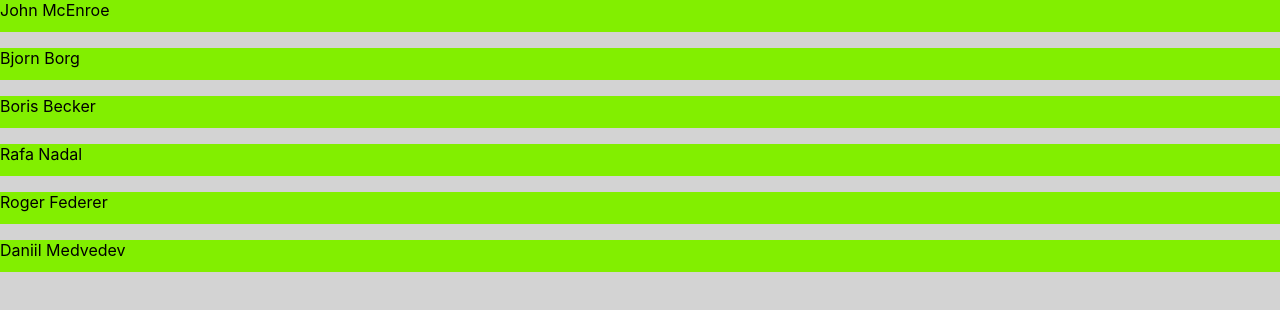
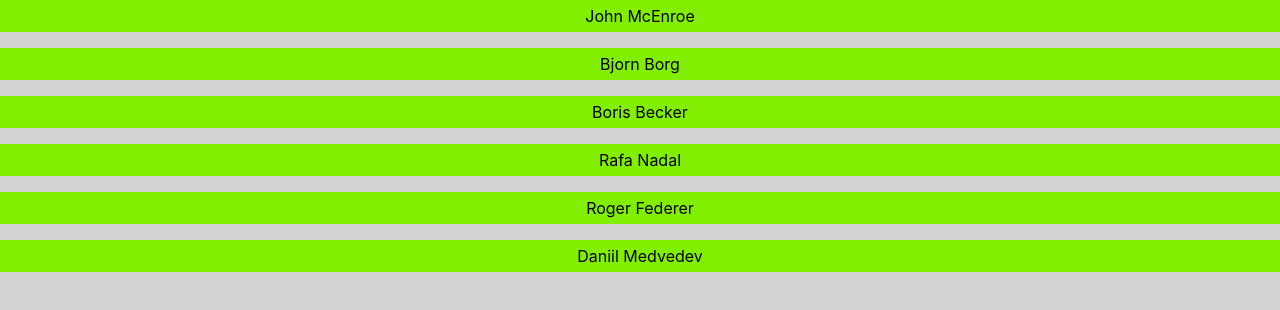
Before and after one commit to timurbuch/capstone-project, a React (Create React App) app: page / in a window 1280 px wide. Shown: the top 310 px of the page. Built offline with nearby package versions, Linux system fonts and the light colour scheme.

Commit message:
Change to <li> element, adjust styling

```diff
--- a/src/components/ListItem/ListItem.js
+++ b/src/components/ListItem/ListItem.js
@@ -1,15 +1,16 @@
 import styled from 'styled-components/macro'
 
 const ListItem = ({ name }) => {
-  return <StyledListItem role="listitem">{name}</StyledListItem>
+  return <StyledListItem>{name}</StyledListItem>
 }
 
-const StyledListItem = styled.p`
+const StyledListItem = styled.li`
   background-color: #82ef00;
-  margin: 0 1rem;
+  margin: 0;
   padding: auto;
   display: flex;
-  align-self: center;
+  justify-content: center;
+  align-items: center;
   height: 2rem;
   width: 100%;
 `
```
